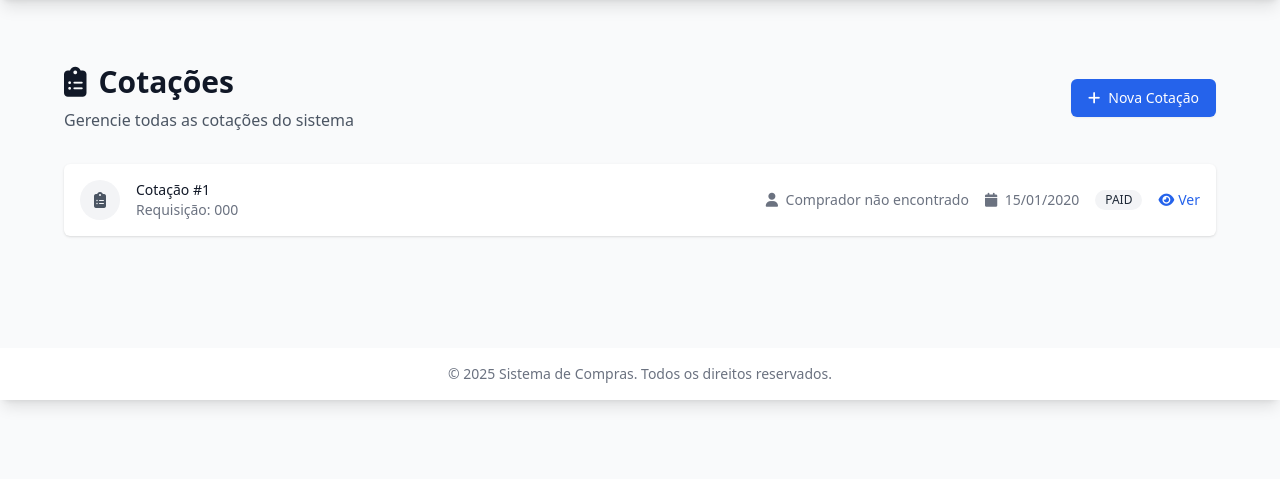
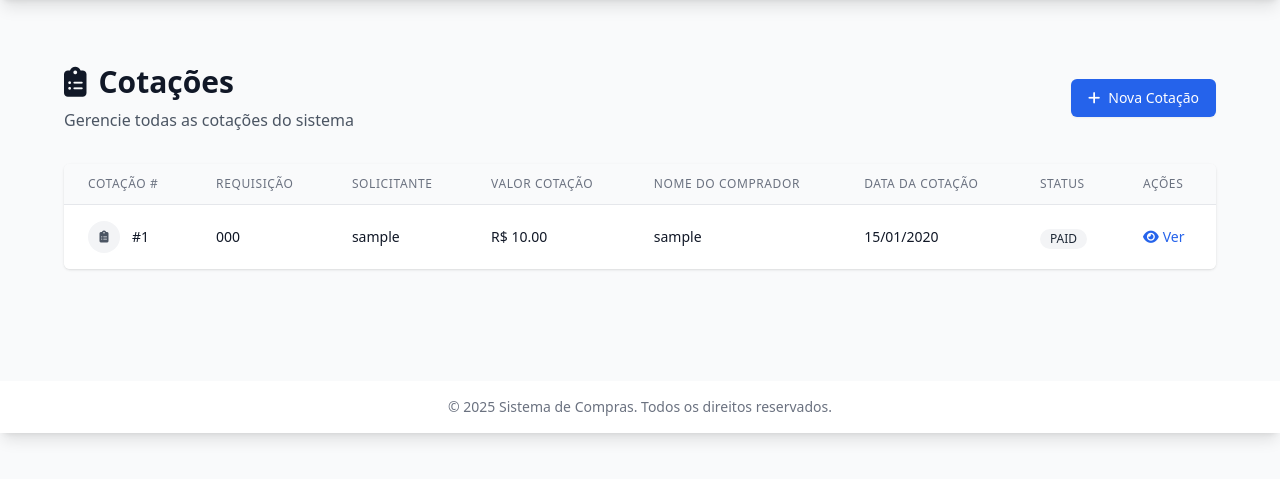
Before and after one commit to ztechbr/sistemadecompras, a Flask app: page /quotations/ in a window 1280 px wide. Shown: the part 64-543 px from the top of the page. Run offline with Flask 3, Linux system fonts and the light colour scheme; a user stored in the database is signed in; tables that the repository leaves empty hold one stand-in row (values such as "Sample post"); some libraries are stand-ins or nearby versions.

Commit message:
Add total value calculation and purchaser retrieval to Quotation model; enhance quotation index template

```diff
--- a/app/models/quotation.py
+++ b/app/models/quotation.py
@@ -86,3 +86,16 @@ class Quotation(db.Model):
         """Retorna os itens da cotação ordenados por valor"""
         from ..models import QuotationItem
         return QuotationItem.query.filter_by(quotation_id=self.id).order_by(QuotationItem.total_value.asc()).all()
+
+    def get_total_value(self):
+        """Calcula o valor total da cotação baseado nos itens"""
+        from ..models import QuotationItem
+        items = QuotationItem.query.filter_by(quotation_id=self.id).all()
+        total = sum(item.total_value for item in items)
+        return total
+
+    @property
+    def purchaser(self):
+        """Retorna o comprador da cotação"""
+        from ..models import User
+        return User.query.get(self.purchaser_id)
--- a/app/templates/quotation/index.html
+++ b/app/templates/quotation/index.html
@@ -22,34 +22,56 @@
 
     {% if quotations %}
     <div class="bg-white shadow overflow-hidden sm:rounded-md">
-        <ul class="divide-y divide-gray-200">
+        <div class="overflow-x-auto">
+            <table class="min-w-full divide-y divide-gray-200">
+                <thead class="bg-gray-50">
+                    <tr>
+                        <th class="px-6 py-3 text-left text-xs font-medium text-gray-500 uppercase tracking-wider">Cotação #</th>
+                        <th class="px-6 py-3 text-left text-xs font-medium text-gray-500 uppercase tracking-wider">Requisição</th>
+                        <th class="px-6 py-3 text-left text-xs font-medium text-gray-500 uppercase tracking-wider">Solicitante</th>
+                        <th class="px-6 py-3 text-left text-xs font-medium text-gray-500 uppercase tracking-wider">Valor Cotação</th>
+                        <th class="px-6 py-3 text-left text-xs font-medium text-gray-500 uppercase tracking-wider">Nome do Comprador</th>
+                        <th class="px-6 py-3 text-left text-xs font-medium text-gray-500 uppercase tracking-wider">Data da Cotação</th>
+                        <th class="px-6 py-3 text-left text-xs font-medium text-gray-500 uppercase tracking-wider">Status</th>
+                        <th class="px-6 py-3 text-left text-xs font-medium text-gray-500 uppercase tracking-wider">Ações</th>
+                    </tr>
+                </thead>
+                <tbody class="bg-white divide-y divide-gray-200">
                     {% for quotation in quotations %}
-            <li>
-                <div class="px-4 py-4 flex items-center justify-between">
+                    <tr>
+                        <td class="px-6 py-4 whitespace-nowrap text-sm font-medium text-gray-900">
                             <div class="flex items-center">
                                 <div class="flex-shrink-0">
-                            <div class="h-10 w-10 rounded-full {% if quotation.status == 'DRAFT' %}bg-gray-100{% elif quotation.status == 'RELEASED' %}bg-blue-100{% elif quotation.status == 'APPROVED' %}bg-green-100{% else %}bg-gray-100{% endif %} flex items-center justify-center">
-                                <i class="fas fa-clipboard-list {% if quotation.status == 'DRAFT' %}text-gray-600{% elif quotation.status == 'RELEASED' %}text-blue-600{% elif quotation.status == 'APPROVED' %}text-green-600{% else %}text-gray-600{% endif %}"></i>
+                                    <div class="h-8 w-8 rounded-full {% if quotation.status == 'DRAFT' %}bg-gray-100{% elif quotation.status == 'RELEASED' %}bg-blue-100{% elif quotation.status == 'APPROVED' %}bg-green-100{% else %}bg-gray-100{% endif %} flex items-center justify-center">
+                                        <i class="fas fa-clipboard-list {% if quotation.status == 'DRAFT' %}text-gray-600{% elif quotation.status == 'RELEASED' %}text-blue-600{% elif quotation.status == 'APPROVED' %}text-green-600{% else %}text-gray-600{% endif %} text-xs"></i>
                                     </div>
                                 </div>
-                        <div class="ml-4">
-                            <div class="text-sm font-medium text-gray-900">
-                                Cotação #{{ quotation.id }}
-                            </div>
-                            <div class="text-sm text-gray-500">
-                                Requisição: {{ quotation.purchase_request.request_number if quotation.purchase_request else 'N/A' }}
+                                <div class="ml-3">
+                                    <div class="text-sm font-medium text-gray-900">#{{ quotation.id }}</div>
                                 </div>
                             </div>
-                    </div>
-                    <div class="flex items-center space-x-4">
-                        <div class="text-sm text-gray-500">
-                            <i class="fas fa-user mr-1"></i>
+                        </td>
+                        <td class="px-6 py-4 whitespace-nowrap text-sm text-gray-900">
+                            {{ quotation.purchase_request.request_number if quotation.purchase_request else 'N/A' }}
+                        </td>
+                        <td class="px-6 py-4 whitespace-nowrap text-sm text-gray-900">
+                            {{ quotation.purchase_request.requester.name if quotation.purchase_request and quotation.purchase_request.requester else 'N/A' }}
+                        </td>
+                        <td class="px-6 py-4 whitespace-nowrap text-sm text-gray-900">
+                            {% set total_value = quotation.get_total_value() %}
+                            {% if total_value > 0 %}
+                                R$ {{ "%.2f"|format(total_value) }}
+                            {% else %}
+                                R$ 0,00
+                            {% endif %}
+                        </td>
+                        <td class="px-6 py-4 whitespace-nowrap text-sm text-gray-900">
                             {{ quotation.purchaser.name if quotation.purchaser else 'Comprador não encontrado' }}
-                        </div>
-                        <div class="text-sm text-gray-500">
-                            <i class="fas fa-calendar mr-1"></i>
+                        </td>
+                        <td class="px-6 py-4 whitespace-nowrap text-sm text-gray-900">
                             {{ quotation.created_at.strftime('%d/%m/%Y') }}
-                        </div>
+                        </td>
+                        <td class="px-6 py-4 whitespace-nowrap">
                             <span class="inline-flex items-center px-2.5 py-0.5 rounded-full text-xs font-medium
                                 {% if quotation.status == 'DRAFT' %}bg-gray-100 text-gray-800
                                 {% elif quotation.status == 'RELEASED' %}bg-blue-100 text-blue-800
@@ -60,16 +82,17 @@
                                 {% elif quotation.status == 'APPROVED' %}Aprovada
                                 {% else %}{{ quotation.status }}{% endif %}
                             </span>
-                        <div class="flex space-x-2">
-                            <a href="{{ url_for('quotation.by_request', request_id=quotation.purchase_request_id) }}" class="text-blue-600 hover:text-blue-900 text-sm font-medium">
+                        </td>
+                        <td class="px-6 py-4 whitespace-nowrap text-sm font-medium">
+                            <a href="{{ url_for('quotation.by_request', request_id=quotation.purchase_request_id) }}" class="text-blue-600 hover:text-blue-900">
                                 <i class="fas fa-eye mr-1"></i>Ver
                             </a>
+                        </td>
+                    </tr>
+                    {% endfor %}
+                </tbody>
+            </table>
         </div>
-                    </div>
-                </div>
-            </li>
-            {% endfor %}
-        </ul>
     </div>
     {% else %}
     <div class="text-center py-12">
```
Lines whose indentation alone changed are shown as unchanged.
